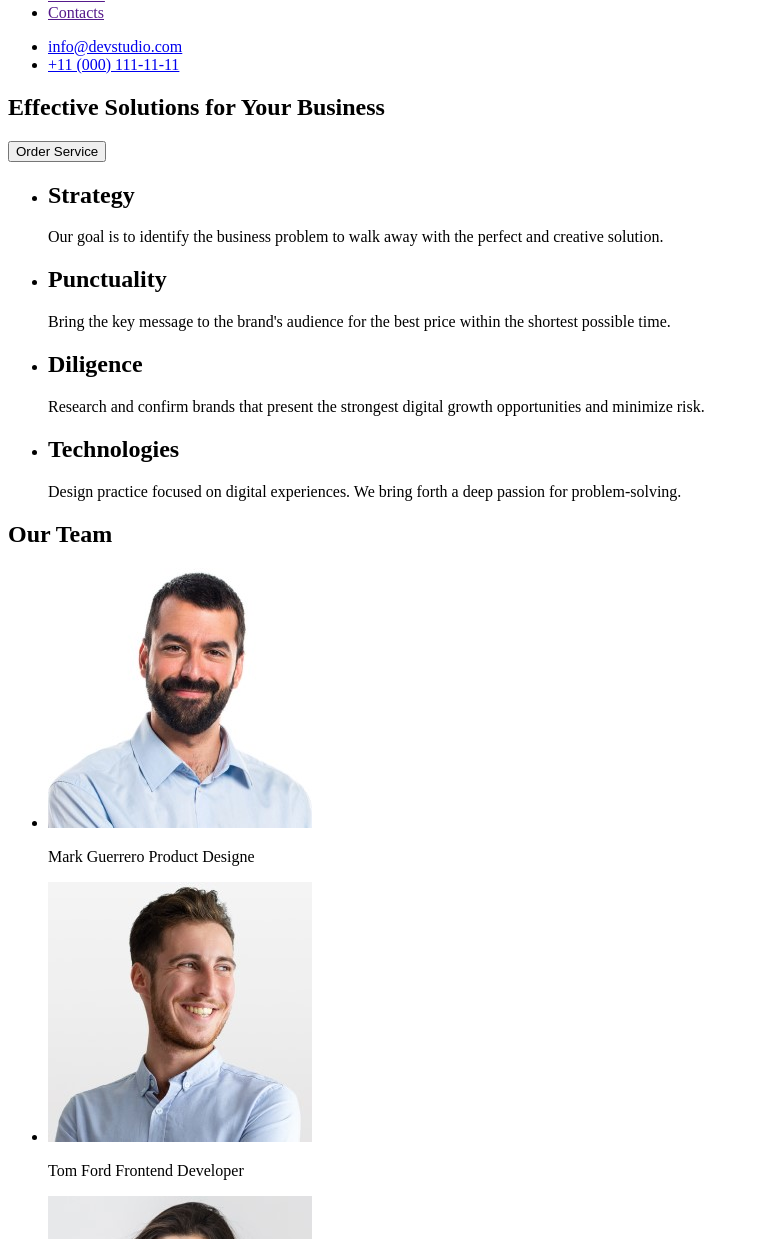
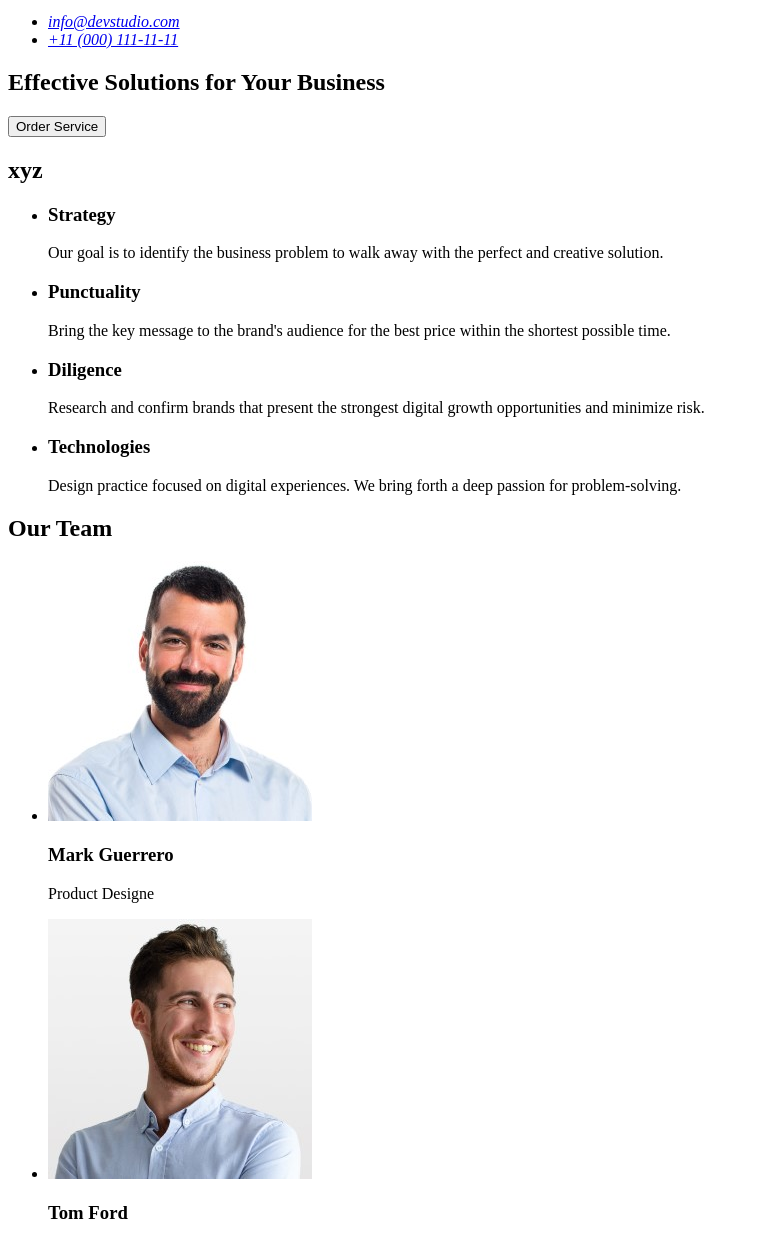
Before and after one commit to aemarcinkowska/goit-markup-hw-01, a plain HTML site: page index.html in a window 1280 px wide. Shown: the part 99-1338 px from the top of the page, without its empty margins (0-759 px from the left). Drawn offline with Linux system fonts and the light colour scheme.

Commit message:
Add new files

```diff
--- a/index.html
+++ b/index.html
@@ -8,39 +8,41 @@
 <body>
     <header>
         <nav>
-            <h1><a href="">Web Studio</a></h1>
+            <a href="./index.html">WebStudio</a>
             <ul>
         <li><a href="">Studio</a></li>
         <li><a href="">Portfolio</a></li>
         <li><a href="">Contacts</a></li>
             </ul>
             </nav>
-
+<address>
             <ul>
         <li><a href="mailto:info@devstudio.com">info@devstudio.com</a></li>
-        <li><a href="tel:+11(000)111-11-11">+11 (000) 111-11-11</a></li>
+        <li><a href="tel:+110001111111">+11 (000) 111-11-11</a></li>
             </ul>
+</address>
     </header>
 
     <main>
         <section>
-            <h2>Effective Solutions for Your Business</h2>
+            <h1>Effective Solutions for Your Business</h1>
         <button type="button">Order Service</button>
         </section>
 
 
         <section>
+            <h2>xyz</h2>
             <ul>
-            <li><h2>Strategy</h2>
+            <li><h3>Strategy</h3>
             <p>Our goal is to identify the business problem to walk away with the perfect and creative solution.</p></li>
 
-            <li><h2>Punctuality</h2>
+            <li><h3>Punctuality</h3>
             <p>Bring the key message to the brand's audience for the best price within the shortest possible time.</p></li>
 
-            <li><h2>Diligence</h2>
+            <li><h3>Diligence</h3>
             <p>Research and confirm brands that present the strongest digital growth opportunities and minimize risk.</p></li>
 
-            <li><h2>Technologies</h2>
+            <li><h3>Technologies</h3>
             <p>Design practice focused on digital experiences. We bring forth a deep passion for problem-solving.</p></li>
             </ul>
         </section>
@@ -50,32 +52,32 @@
             <ul>
             <li>
                 <img src="./images/productdesigner.jpg" alt="Mark Guerrero" width="264" height="260"/>
-            <p>
-                Mark Guerrero
-                Product Designe
+
+                <h3>Mark Guerrero</h3>
+                <p>Product Designe
             </p>
         </li>
 
             <li>
                 <img src="./images/frontenddeveloper.jpg" alt="Tom Ford" width="264" height="260"/>
-            <p>
-                Tom Ford
-                Frontend Developer
+
+                <h3>Tom Ford</h3>
+                <p>Frontend Developer
             </p>
         </li>
 
             <li>
                 <img src="./images/marketing.jpg" alt="Camila Garcia" width="264" height="260"/>
-            <p>
-                Camila Garcia
-                Marketing
+
+                <h3>Camila Garcia</h3>
+                <p>Marketing
             </p>
         </li>
 
             <li>
                 <img src="./images/uidesigner.jpg" alt="Daniel Wilson" width="264" height="260"/>
-            <p>Daniel Wilson
-                UI Designer</p>
+            <h3>Daniel Wilson</h3>
+                <p>UI Designer</p>
             </li>
             </ul>
         </section>
@@ -83,7 +85,7 @@
 
 
     <footer>
-        <h2><a href="">Web Studio</a></h2>
+        <h2><a href="./index.html">WebStudio</a></h2>
         <p>Increase the flow of customers and sales for your business with digital marketing & growth solutions.</p>
     </footer>
 </body>
```
